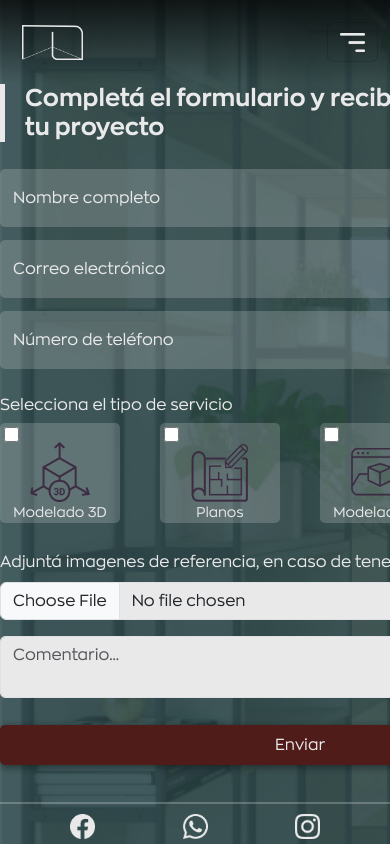
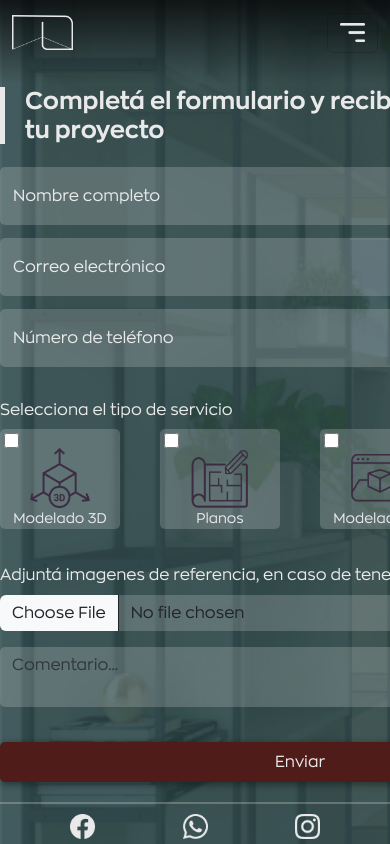
Before and after one commit to WendyBaumgaertner/Proyecto-Gartner-Studio, a plain HTML site: page pages/contacto.html in a window 390 px wide. Shown: the top 844 px of the page. Drawn offline with nearby package versions, Linux system fonts and the light colour scheme.

Commit message:
acomode nav bar para responsive

```diff
--- a/css/styles.css
+++ b/css/styles.css
@@ -31,8 +31,10 @@
     background-image: linear-gradient(#030303c7, #08141300);
 }
 
+
+
 .navbar-brand{
-    margin: 0 10px;
+    margin: 10px 0 10px 0px;
 }
 .navbar-brand img {
     height: 40px;
@@ -362,6 +364,8 @@
 }
 .main-contacto{
     min-height: 85vh;
+    display: flex;
+    flex-direction: column;
 }
 .main-contacto h1 {
     font-family: ZonaPro-Bold;
@@ -379,7 +383,7 @@
     flex-direction: column;
     width: 600px;
     margin: auto;
-    justify-content: space-evenly;
+    justify-content: space-around;
 }
 
 .input-completar {
@@ -458,12 +462,14 @@
 }
 
 .sel-arch {
-    background-color: #e9e9ea;
+    background-color: #e9e9ea33;
+    border: none;
 }
 
 .tx-area{
-    background-color: #e9e9ea;
+    background-color: #e9e9ea33;
     border-radius: 5px;
+    border: none;
 }
 
 .btn-submit{
@@ -477,7 +483,7 @@
 }
 
 .btn-submit:hover{
-    transform: scale(1.05);
+    transform: scale(1.02);
     border: 1px solid #e9e9ea98;
     transition: 1s;
 }
@@ -517,10 +523,15 @@
 
     /* index */
 
+    .deg-navbar{
+        margin: auto;
+    }
+
     .navbar-nav {
         height: 200px;
         width: 100vw;
-        justify-content: space-around
+        justify-content: space-around;
+
     }
 
     .enlace-pag {
--- a/pages/contacto.html
+++ b/pages/contacto.html
@@ -16,8 +16,8 @@
     <div class="fondo-contacto">
         <header>
             <nav class="navbar navbar-expand-lg deg-navbar">
-                <div class="container-fluid">
-                    <a class="navbar-brand" href="./index.html"><img src="../recursos/Marca-de-agua-blanca.png"
+                <div class="container-fluid fixed-top">
+                    <a class="navbar-brand" href="../index.html"><img src="../recursos/Marca-de-agua-blanca.png"
                             alt=""></a>
                     <button class="navbar-toggler" type="button" data-bs-toggle="collapse" data-bs-target="#navbarNav"
                         aria-controls="navbarNav" aria-expanded="false" aria-label="Toggle navigation"><span
```
Also changed, not shown: index.html (+2 -2 lines), pages/proyectos.html (+2 -2 lines), pages/servicios.html (+2 -2 lines), pages/sobre-nosotros.html (+3 -3 lines).
